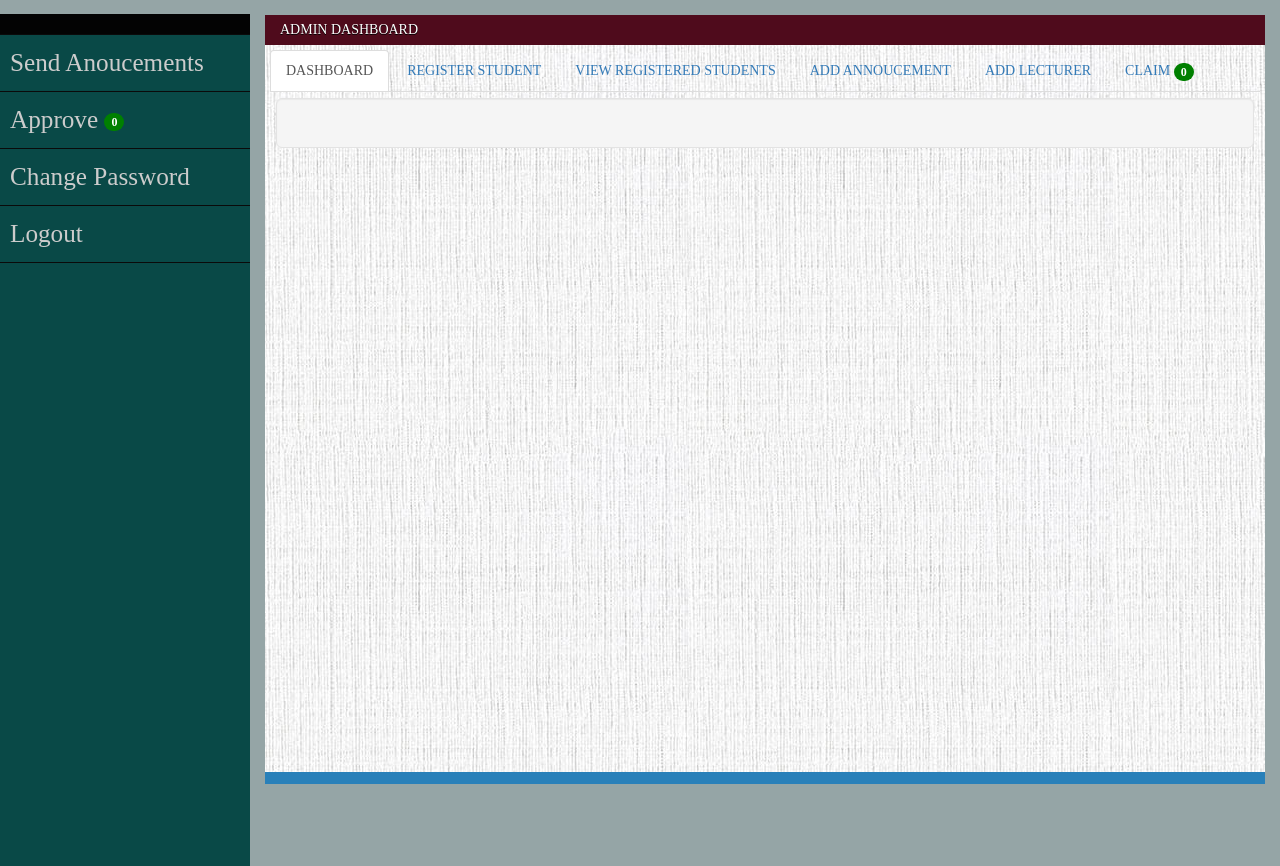
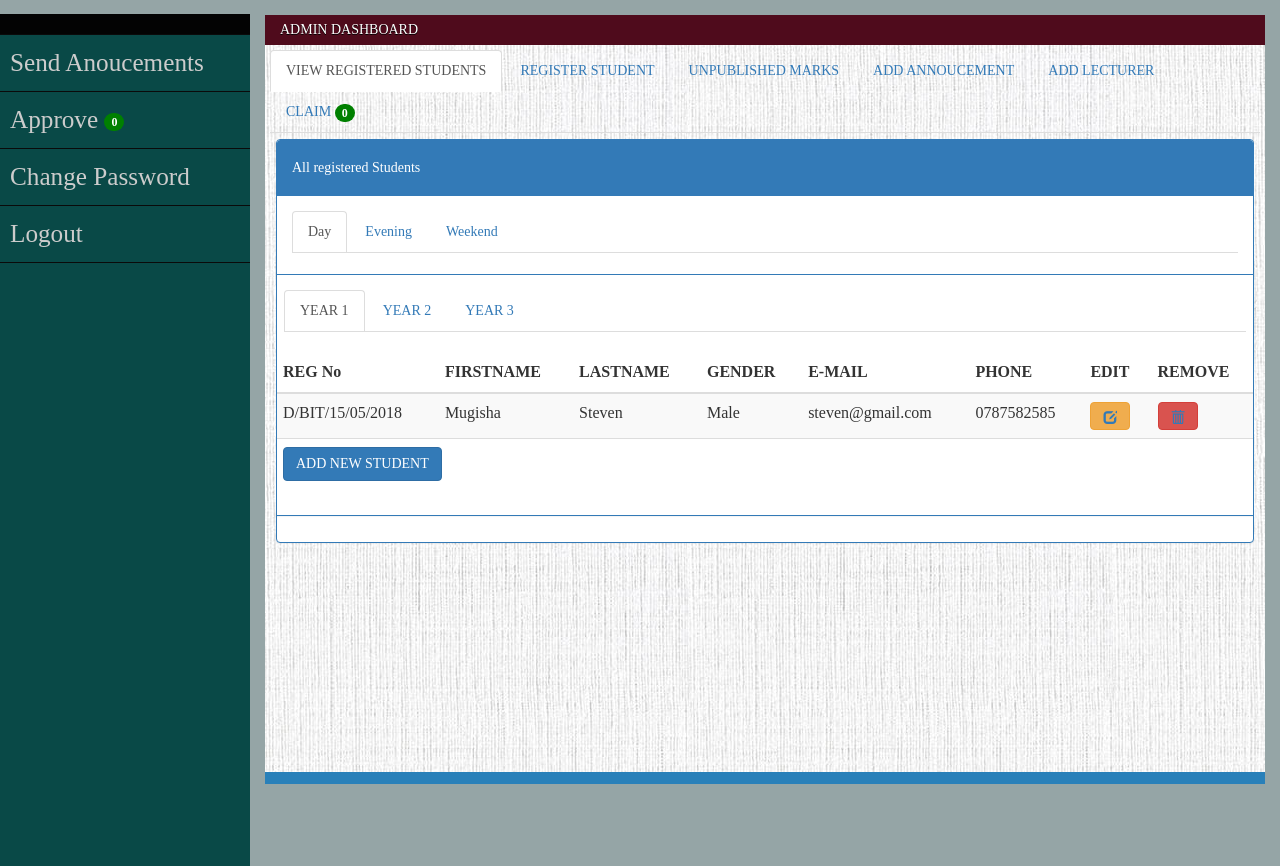
Before and after one commit to nccharles/uok, a PHP site: page /admin/index.php in a window 1280 px wide. Shown: the part 150-1016 px from the top of the page. Run offline with PHP 8.4, Linux system fonts and the light colour scheme; a user stored in the database is signed in; data comes from the database, SQL or seed files in the repository; data that the repository does not hold is empty; some libraries are stand-ins or nearby versions.

Commit message:
change unorganized stuff on admin

```diff
--- a/admin/index.php
+++ b/admin/index.php
@@ -207,9 +207,9 @@ a.mobile{
      <div class="btn-group btn-group-justified" style="min-height: 100%;">
 
      <ul class="nav nav-tabs">
-    <li class="active"><a data-toggle="tab" href="#home">DASHBOARD</a></li>
+    <li class="active"><a data-toggle="tab" href="#rgstrd">VIEW REGISTERED STUDENTS</a></li>
     <li><a data-toggle="tab" href="#stdtreg">REGISTER STUDENT</a></li>
-    <li><a data-toggle="tab" href="#rgstrd">VIEW REGISTERED STUDENTS</a></li>
+    <li><a data-toggle="tab" href="#home">UNPUBLISHED MARKS</a></li>
     <li><a data-toggle="tab" href="#addanouc">ADD ANNOUCEMENT</a></li>
     <li><a data-toggle="tab" href="#lectreg">ADD LECTURER</a></li>
 
@@ -230,7 +230,7 @@ a.mobile{
 
   </ul>
   <div class="tab-content">
-    <div id="home" class="tab-pane fade in active">
+    <div id="home" class="tab-pane fade">
       <div class="row">
     <div class="col-sm-12">
         <?php
@@ -669,7 +669,7 @@ a.mobile{
   </div>
   </div>
 
- <div id="rgstrd" class="tab-pane fade">
+ <div id="rgstrd" class="tab-pane fade in active">
   <div class="panel panel-primary">
       <div class="panel-heading"><h5>All registered Students</h5></div>
       <div class="panel-body">
```
